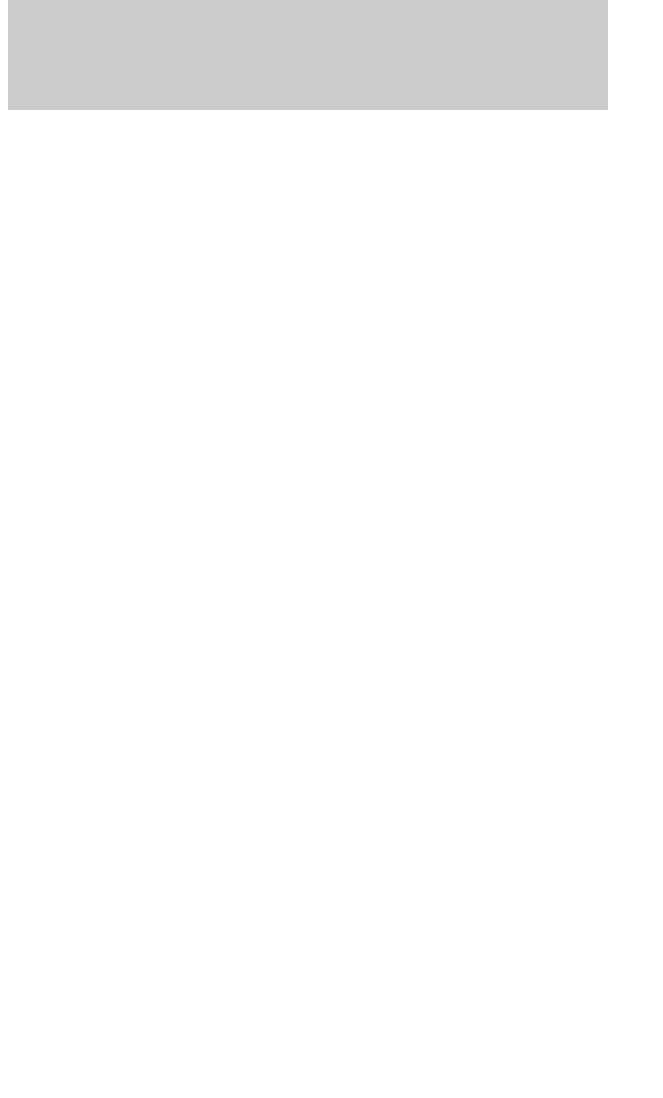
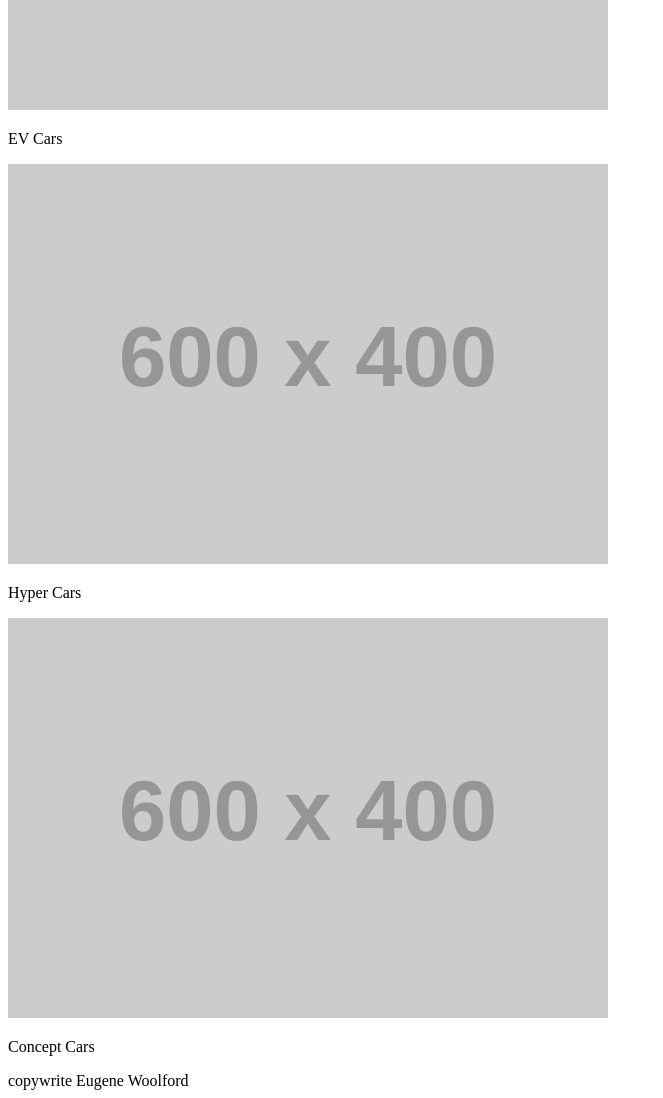
Before and after one commit to thalost/hello-world, a plain HTML site: page index.html in a window 1280 px wide. Shown: the part 440-1538 px from the top of the page, without its empty margins (0-663 px from the left). Before the commit the page ends 800 px from the top, so only its background shows below. Drawn offline with Linux system fonts and the light colour scheme; placeholder pictures from the web are drawn by us.

Commit message:
new change

```diff
--- a/index.html
+++ b/index.html
@@ -24,13 +24,22 @@
         </header>
         <main>
             <section>
-                <img src="https://placehold.co/600x400" alt="this is an img :)">
+                <img src="https://placehold.co/600x400" alt="this is an img ">
+                <p>EV Cars</p>
             </section>
-            <section></section>
-            <section></section>
-            <section></section>
+            <section>
+                <img src="https://placehold.co/600x400" alt="this is an img ">
+                <p>Hyper Cars</p>
+            </section>
+            <section>
+                <img src="https://placehold.co/600x400" alt="this is an img ">
+                <p>Concept Cars</p>
+            </section>
 
 
         </main>
+        <Footer>
+            copywrite Eugene Woolford
+        </Footer>
     </body>
 </html>
```
